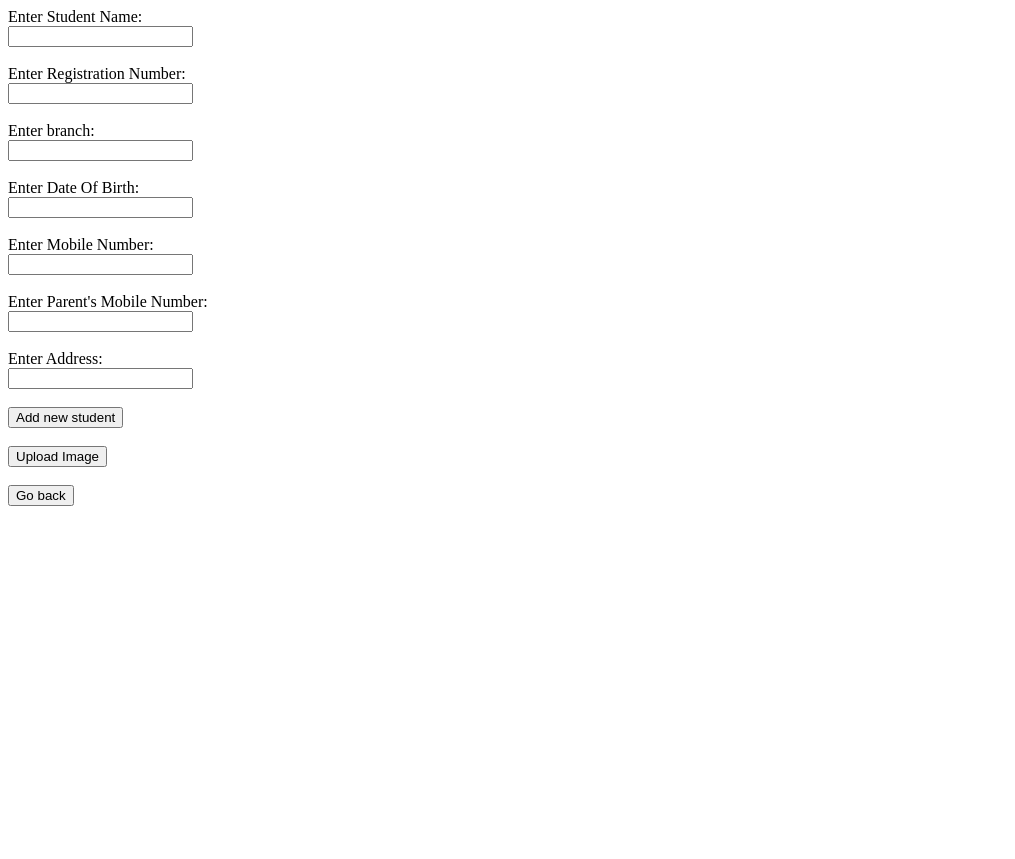
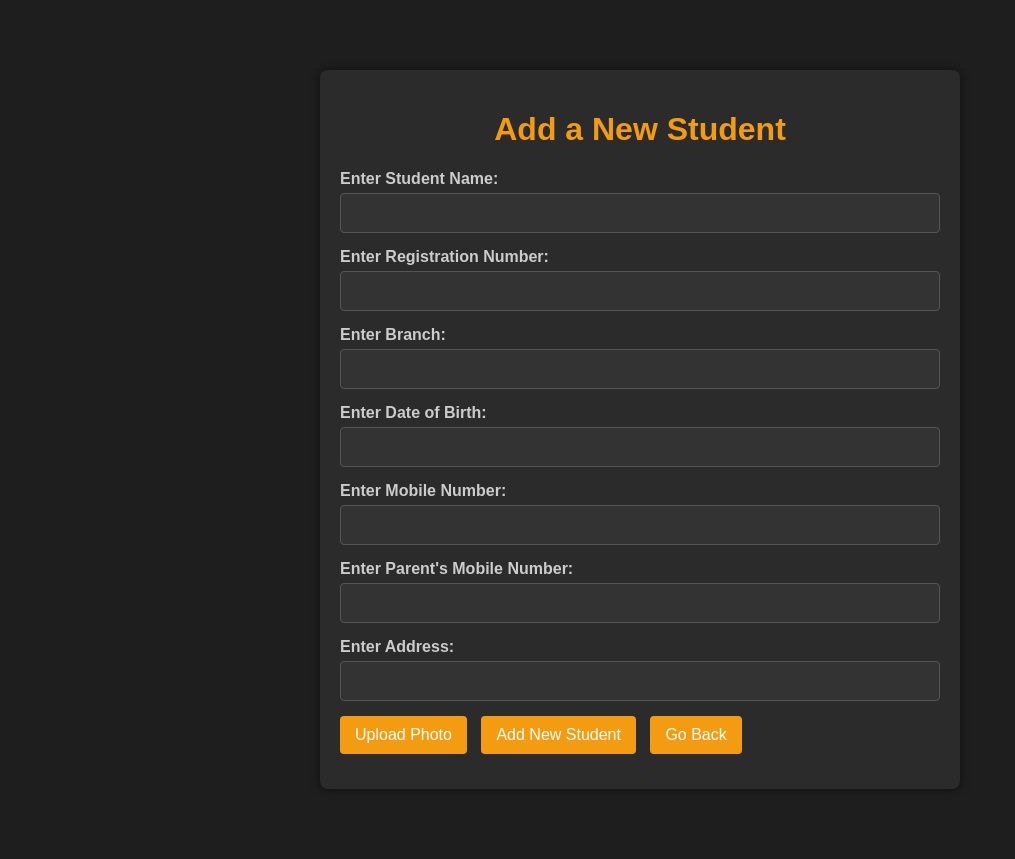
Before and after one commit to Phantom-VK/SGGSIdCardWeb, a Flask app: page /add-student in a window 1280 px wide. Shown: the whole page, without its empty margins (0-1015 px from the left). Before the commit the page ends 506 px from the top, so only its background shows below. Run offline with Flask 3, Linux system fonts and the light colour scheme.

Commit message:
Updated UI

```diff
--- a/main.py
+++ b/main.py
@@ -1,4 +1,3 @@
-
 from flask import Flask, render_template, request, send_file, redirect, url_for
 from id_card import create_id_card
 from click_image import capture_image
@@ -84,7 +83,6 @@ def add_new_student():
     return redirect(url_for('index'))
 
 
-
 # TODO Fix issue where after clicking image text fields getting empty
 @app.route('/click-image', methods=['POST'])
 def click_image():
--- a/templates/add_student.html
+++ b/templates/add_student.html
@@ -3,45 +3,121 @@
 <head>
     <meta charset="UTF-8">
     <meta name="viewport" content="width=device-width, initial-scale=1.0">
-    <title>Add a new student</title>
+    <title>Add a New Student</title>
+    <style>
+        body {
+            font-family: Arial, sans-serif;
+            background-color: #1e1e1e;
+            color: #fff;
+            margin: 0;
+            padding: 20px;
+        }
+        .container {
+            max-width: 600px;
+            margin: 50px auto;
+            padding: 20px;
+            background: #2b2b2b;
+            border-radius: 8px;
+            box-shadow: 0 0 10px rgba(0, 0, 0, 0.5);
+        }
+        h1 {
+            color: #f39c12;
+            text-align: center;
+        }
+        .form-group {
+            margin-bottom: 15px;
+        }
+        .form-group label {
+            display: block;
+            margin-bottom: 5px;
+            font-weight: bold;
+            color: #ccc;
+        }
+        .form-group input[type="text"] {
+            width: calc(100% - 22px);
+            padding: 10px;
+            border: 1px solid #555;
+            border-radius: 4px;
+            background: #333;
+            color: #fff;
+            font-size: 16px;
+        }
+        .form-group input[type="text"]:focus {
+            border-color: #f39c12;
+            outline: none;
+        }
+        .form-group button {
+            background-color: #f39c12;
+            color: #fff;
+            border: none;
+            padding: 10px 15px;
+            font-size: 16px;
+            border-radius: 4px;
+            cursor: pointer;
+            margin-right: 10px;
+        }
+        .form-group button:hover {
+            background-color: #e67e22;
+        }
+        .error-message {
+            color: #e74c3c;
+            text-align: center;
+            margin-bottom: 15px;
+        }
+        h2 {
+            margin: 20px 0;
+            color: #aaa;
+        }
+    </style>
 </head>
 <body>
-{% if error %}
-<p style="color:red;">{{ error }}</p>
-{% endif %}
-<form action="{{ url_for('add_new_student') }}" method="POST">
-    <label for="name">Enter Student Name:</label><br>
-    <input type="text" id="name" name="name" value="{{ name }}"><br><br>
+    <div class="container">
+        <h1>Add a New Student</h1>
+        {% if error %}
+            <p class="error-message">{{ error }}</p>
+        {% endif %}
+        <form method="POST" action="{{ url_for('add_new_student') }}">
+            <div class="form-group">
+                <label for="name">Enter Student Name:</label>
+                <input type="text" id="name" name="name" value="{{ name }}" required>
+            </div>
 
-    <label for="reg_no">Enter Registration Number:</label><br>
-    <input type="text" id="reg_no" name="reg_no" value="{{ reg_no }}"><br><br>
+            <div class="form-group">
+                <label for="reg_no">Enter Registration Number:</label>
+                <input type="text" id="reg_no" name="reg_no" value="{{ reg_no }}" required>
+            </div>
 
-    <label for="branch">Enter branch:</label><br>
-    <input type="text" id="branch" name="branch" value="{{ branch }}"><br><br>
+            <div class="form-group">
+                <label for="branch">Enter Branch:</label>
+                <input type="text" id="branch" name="branch" value="{{ branch }}" required>
+            </div>
 
-    <label for="dob">Enter Date Of Birth:</label><br>
-    <input type="text" id="dob" name="dob" value="{{ dob }}"><br><br>
+            <div class="form-group">
+                <label for="dob">Enter Date of Birth:</label>
+                <input type="text" id="dob" name="dob" value="{{ dob }}" required>
+            </div>
 
-    <label for="mob_no">Enter Mobile Number:</label><br>
-    <input type="text" id="mob_no" name="mob_no" value="{{ mob_no }}"><br><br>
+            <div class="form-group">
+                <label for="mob_no">Enter Mobile Number:</label>
+                <input type="text" id="mob_no" name="mob_no" value="{{ mob_no }}" required>
+            </div>
 
-    <label for="parent_mob_no">Enter Parent's Mobile Number:</label><br>
-    <input type="text" id="parent_mob_no" name="parent_mob_no" value="{{ parent_mob_no }}"><br><br>
+            <div class="form-group">
+                <label for="parent_mob_no">Enter Parent's Mobile Number:</label>
+                <input type="text" id="parent_mob_no" name="parent_mob_no" value="{{ parent_mob_no }}" required>
+            </div>
 
-    <label for="address">Enter Address:</label><br>
-    <input type="text" id="address" name="address" value="{{ address }}"><br><br>
+            <div class="form-group">
+                <label for="address">Enter Address:</label>
+                <input type="text" id="address" name="address" value="{{ address }}" required>
+            </div>
 
-
-    <button type="submit">Add new student</button>
-    <br><br>
-
-</form>
-<form action="{{ url_for('click_image') }}" method="post">
-    <button type="submit">Upload Image</button>
-</form>
-<br>
-<form action="{{ url_for('index') }}" method="post">
-    <button type="submit">Go back</button>
-</form>
+            <div class="form-group">
+                <button type="submit" formaction="{{ url_for('click_image') }}">Upload Photo</button>
+                <button type="submit" formaction="{{ url_for('add_new_student') }}">Add New Student</button>
+                <button type="button" onclick="window.history.back();">Go Back</button>
+            </div>
+        </form>
+    </div>
 </body>
 </html>
```
Also changed, not shown: templates/index.html (+79 -6 lines).
